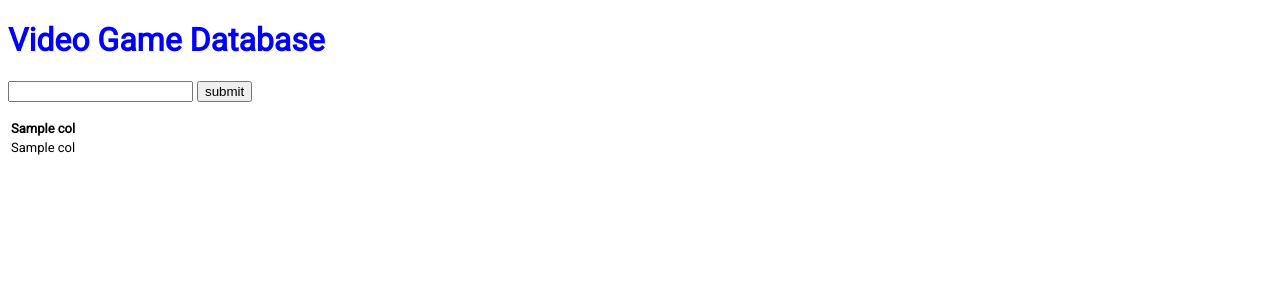
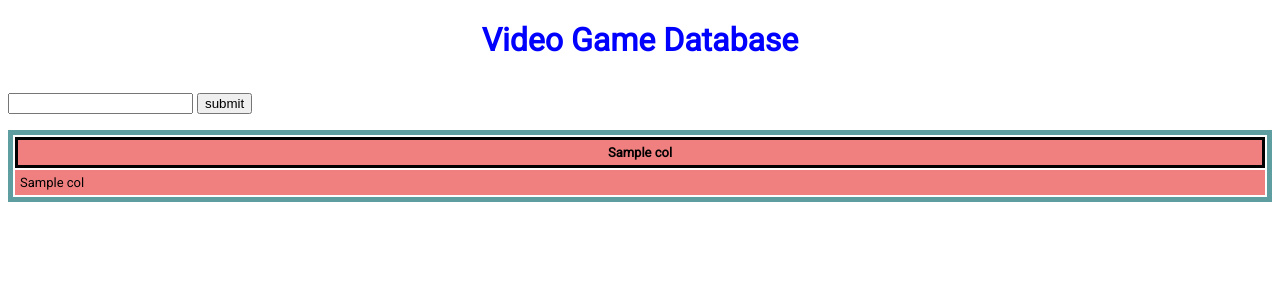
Before and after one commit to hayesmg03/Database_Final, a Flask app: template templates/index.html in a window 1280 px wide. Shown: the top 300 px of the page. Run offline with Flask 3, Linux system fonts and the light colour scheme; the template is opened without the code that fills it: most values are stand-ins (such as "Sample title", 1, 10 or a date in 2020).

Commit message:
added more css

```diff
--- a/static/indexStyle.css
+++ b/static/indexStyle.css
@@ -1,14 +1,34 @@
 h1{
   color: blue;
+  width: 100%;
+  height: 50px;
+  display: flex;
+  justify-content: center;
 }
 body {
   font-family: "Roboto";
+  display: list-item;
 }
 table{
   position: relative;
+  border: solid;
+  border-width: 5px;
+  border-color: cadetblue;
+  width: 100%;
 }
 
 td, th {
   font-size: 13px;
-  padding-right: 100px;
+  margin-right: 100px;
+  padding: 5px;
 }
+
+th {
+  border: solid;
+}
+
+tr{
+  background-color: lightcoral;
+  border: solid;
+  border-bottom: cadetblue;
+}
```
